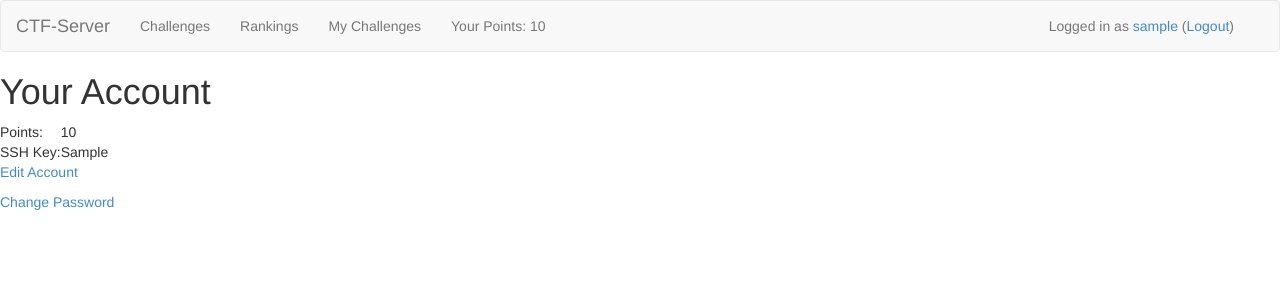
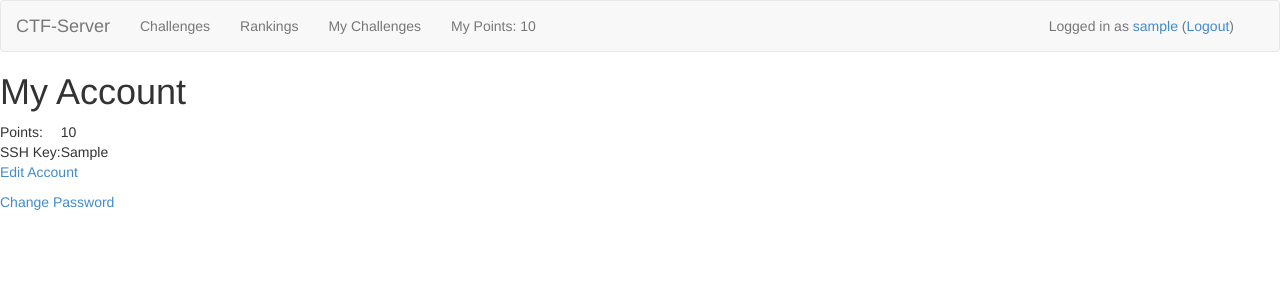
Before and after one commit to Fxrh/ctf_server, a Django app: page /user/1/ in a window 1280 px wide. Shown: the top 300 px of the page. Run offline with Django 3.2, Linux system fonts and the light colour scheme; a user stored in the database is signed in; tables that the repository leaves empty hold one stand-in row (values such as "Sample post"); some libraries are stand-ins or nearby versions.

Commit message:
Wording (Your -> My)

```diff
--- a/web/challenges/templates/challenges/account.html
+++ b/web/challenges/templates/challenges/account.html
@@ -3,7 +3,7 @@
 {% block body %}
 
 {% if own_account %}
-<h1>Your Account</h1>
+<h1>My Account</h1>
 {% else %}
 <h1>{{ shown_username }}'s Account</h1>
 {% endif %}
--- a/web/challenges/templates/challenges/layout.html
+++ b/web/challenges/templates/challenges/layout.html
@@ -36,7 +36,7 @@
       {% if username %}
       <p class="navbar-text navbar-right">Logged in as <a href="{% url 'challenges:account' user.id %}">
           {{ username }}</a> (<a href="/logout">Logout</a>)</p>
-      <p class="navbar-text navbar-center">Your Points: {{ user.current_points }} </p>
+      <p class="navbar-text navbar-center">My Points: {{ user.current_points }} </p>
       {% else %}
       <p class="navbar-text navbar-right"><a href="/login">Login</a></p>
       {% endif %}
```
